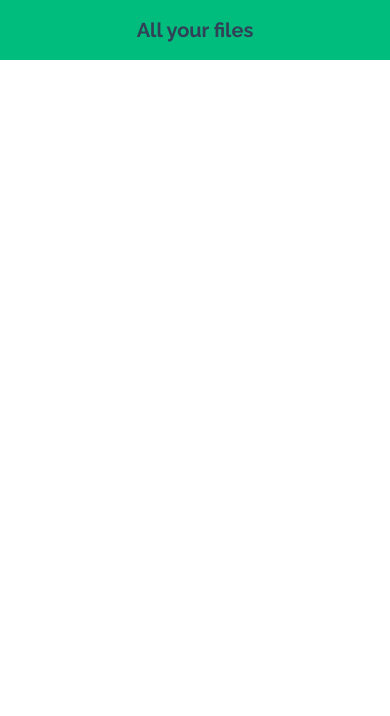
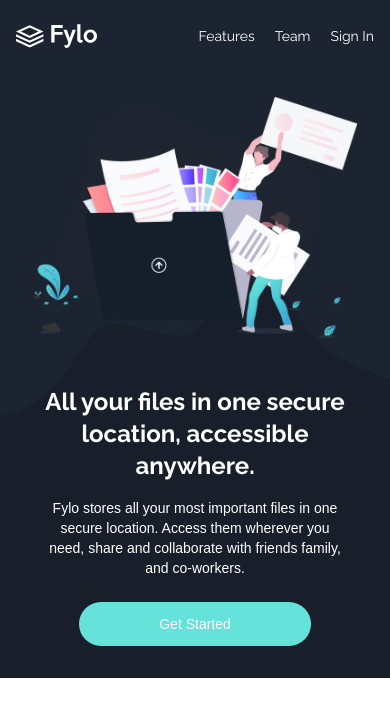
Before and after one commit to andwehehe/FMC-Fylo-landing-page, a React (Vite) app: page / in a window 390 px wide. Shown: the top 716 px of the page. Built offline with nearby package versions, Linux system fonts and the light colour scheme; a web font is replaced by a local one.

Commit message:
started mobile layout

```diff
--- a/src/App.jsx
+++ b/src/App.jsx
@@ -1,10 +1,23 @@
+import Header from "./Layout/Header/Header";
+import Body from "./Layout/Body/Body";
+import mobile_curvy from '/src/assets/icons/bg-curvy-mobile.svg';
 
 function App() {
 
   return (
-   <div>
-      <p className="bg-emerald-500 font-bold text-xl p-4 text-center text-slate-700 font-header">All your files</p>
-   </div>
+   <main className="relative flex flex-col px-4 py-6  w-full h-full bg-n900 z-1">
+      <Header />
+      <Body />
+
+      {/* Background */}
+      <div className="absolute flex items-end left-0 top-0 bg-n850 -z-1 w-full h-107">
+          <img
+              src={mobile_curvy}
+              alt="background"
+              className='w-full bg-n850'
+          />
+      </div>
+   </main>
   )
 }
 
--- /dev/null
+++ b/src/Layout/Body/Body.jsx
@@ -0,0 +1,12 @@
+import Introduction from "./Introduction"
+
+function Body() {
+
+    return(
+        <section>
+            <Introduction />
+        </section>
+    )
+}
+
+export default Body
--- /dev/null
+++ b/src/Layout/Body/Introduction.jsx
@@ -0,0 +1,32 @@
+import intro_img from '/src/assets/icons/illustration-intro.png';
+
+function Introduction() {
+
+    return(
+        <article className='flex flex-col items-center px-4'>
+            <img
+                src={intro_img}
+                alt="intro image"
+                className='my-12'
+            />
+
+            <h1 className='font-header font-bold text-neutral text-2xl text-center'>
+                All your files in one secure location, accessible
+                anywhere.
+            </h1>
+
+            <p className='font-body text-neutral text-sm text-center px-4 my-4'>
+                Fylo stores all your most important files in
+                one secure location. Access them wherever
+                you need, share and collaborate with friends
+                family, and co-workers.
+            </p>
+
+            <button className='font-body text-neutral text-sm py-3 px-20 my-2 rounded-4xl bg-t200'>
+                Get Started
+            </button>
+        </article>
+    )
+}
+
+export default Introduction
--- /dev/null
+++ b/src/Layout/Header/Header.jsx
@@ -0,0 +1,23 @@
+import logo from '/src/assets/icons/logo.svg';
+
+function Header() {
+
+    return(
+        <header className='flex justify-between items-center'>
+            <img
+                src={logo}
+                alt="logo"
+                className='h-6'
+            />
+            <nav>
+                <ul className='flex gap-5 text-neutral font-header text-sm'>
+                    <li>Features</li>
+                    <li>Team</li>
+                    <li>Sign In</li>
+                </ul>
+            </nav>
+        </header>
+    )
+}
+
+export default Header
--- a/src/index.css
+++ b/src/index.css
@@ -1,4 +1,47 @@
 @import "tailwindcss";
+
+@tailwind base;
+@tailwind components;
+@tailwind utilities;
+
+/* =========================
+   BASIC CSS RESET
+   ========================= */
+
+*,
+*::before,
+*::after {
+  box-sizing: border-box;
+}
+
+html {
+  font-size: 100%;
+}
+
+body {
+  min-height: 100vh;
+  line-height: 1.5;
+  font-family: "YourFont", system-ui, sans-serif;
+}
+
+img,
+picture,
+video,
+canvas,
+svg {
+  display: block;
+  max-width: 100%;
+}
+
+ul,
+ol {
+  list-style: none;
+}
+
+a {
+  color: inherit;
+  text-decoration: none;
+}
 
 @font-face {
   font-family: 'Raleway';
@@ -29,6 +72,14 @@
 }
 
 @theme {
-  --font-header: Raleway, sans-serif;
-  --font-body: Open-Sans, sans-serif
+  --font-header: "Raleway", sans-serif;
+  --font-body: "Open-Sans", sans-serif;
+  --color-n850: hsl(217, 28%, 15%);
+  --color-n900: hsl(218, 28%, 13%);
+  --color-n950: hsl(216, 53%, 9%);
+  --color-n800: hsl(219, 30%, 18%);
+  --color-t200: hsl(176, 68%, 64%);
+  --color-c500: hsl(198, 60%, 50%);
+  --color-r500: hsl(0, 100%, 63%);
+  --color-neutral: hsl(0, 0%, 100%);
 }
```
